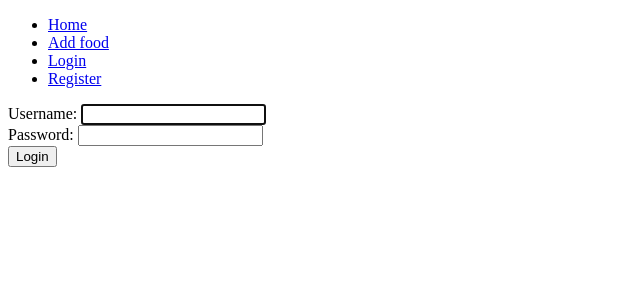
After one commit to mszahan/dj_projects, a Django app: page /users/login/ in a window 1280 px wide. The commit adds this page. Shown: the top 300 px of the page, without its empty margins (0-640 px from the left). Run offline with Django 5.2, Linux system fonts and the light colour scheme.

Commit message:
activated the login user interface

```diff
--- a/food/config/settings.py
+++ b/food/config/settings.py
@@ -130,3 +130,5 @@ MEDIA_ROOT = os.path.join(BASE_DIR, 'media/')
 # https://docs.djangoproject.com/en/5.1/ref/settings/#default-auto-field
 
 DEFAULT_AUTO_FIELD = 'django.db.models.BigAutoField'
+
+LOGIN_REDIRECT_URL = 'food_list'
--- a/food/templates/base.html
+++ b/food/templates/base.html
@@ -24,12 +24,18 @@
             <li class="nav-item">
                 <a href="{% url 'create_product' %}" class="nav-link">Add food</a>
             </li>
-            <li class="nav-item">
-                <a href="#" class="nav-link">Login</a>
-            </li>
-            <li class="nav-item">
-                <a href="{% url 'register' %}" class="nav-link">Register</a>
-            </li>
+            {% if user.is_authenticated %}
+                <li class="nav-item">
+                    <a href="{% url 'logout' %}" class="nav-link">Logout</a>
+                </li>
+            {% else %}
+                <li class="nav-item">
+                    <a href="{% url 'login' %}" class="nav-link">Login</a>
+                </li>
+                <li class="nav-item">
+                    <a href="{% url 'register' %}" class="nav-link">Register</a>
+                </li>
+            {% endif %}
         </ul>
     </nav>
 
--- /dev/null
+++ b/food/templates/registration/login.html
@@ -0,0 +1,15 @@
+{% extends 'base.html' %}
+
+
+{% block title %}
+    Login
+{% endblock title %}
+
+
+{% block main %}
+    <form method="post">
+        {% csrf_token %}
+        {{form}}
+        <button type="submit">Login</button>
+    </form>
+{% endblock main %}
--- /dev/null
+++ b/food/templates/registration/logout.html
@@ -0,0 +1,6 @@
+{% extends 'base.html' %}
+
+
+{% block title %}
+    Logout
+{% endblock title %}
--- a/food/users/urls.py
+++ b/food/users/urls.py
@@ -1,6 +1,11 @@
 from django.urls import path
+from django.contrib.auth import views as auth_views
 from . import views
 
 urlpatterns = [
-    path('register/',views.register, name='register')
+    path('register/',views.register, name='register'),
+    path('login/', auth_views.LoginView.as_view(), name='login'),
+    # path('login/', auth_views.LoginView.as_view(template_name='user/login.html'), name='login'),
+    path('logout/', auth_views.LogoutView.as_view(), name='logout'),
+
 ]
--- a/food/users/views.py
+++ b/food/users/views.py
@@ -15,4 +15,4 @@ def register(request):
             return redirect('food_list')
     else:
         form = RegisterForm()
-    return render(request, 'register.html', {'form':form})
+    return render(request, 'registration/register.html', {'form':form})
```
Also changed, not shown: food/templates/registration/register.html (renamed from food/templates/register.html).
